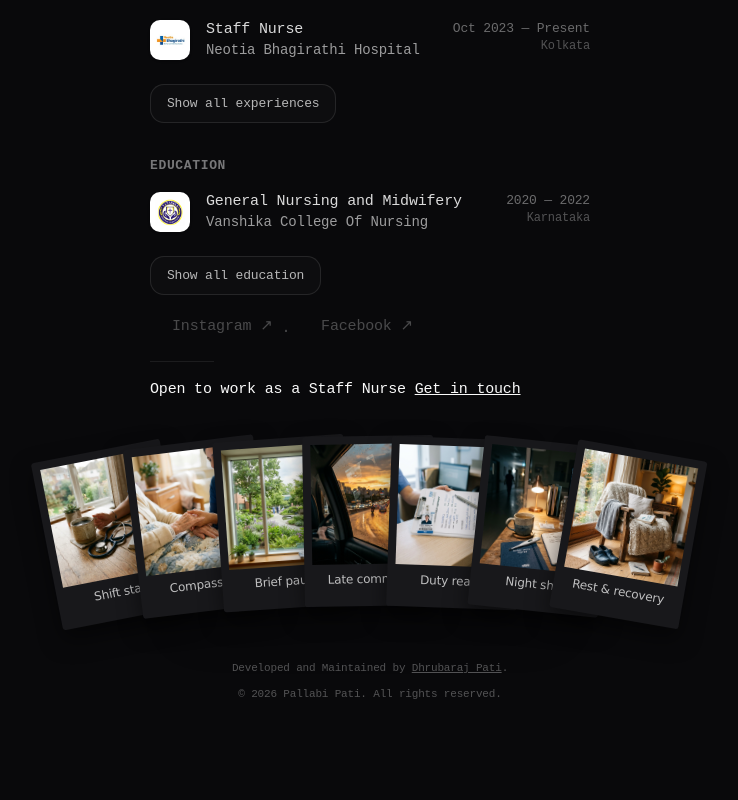
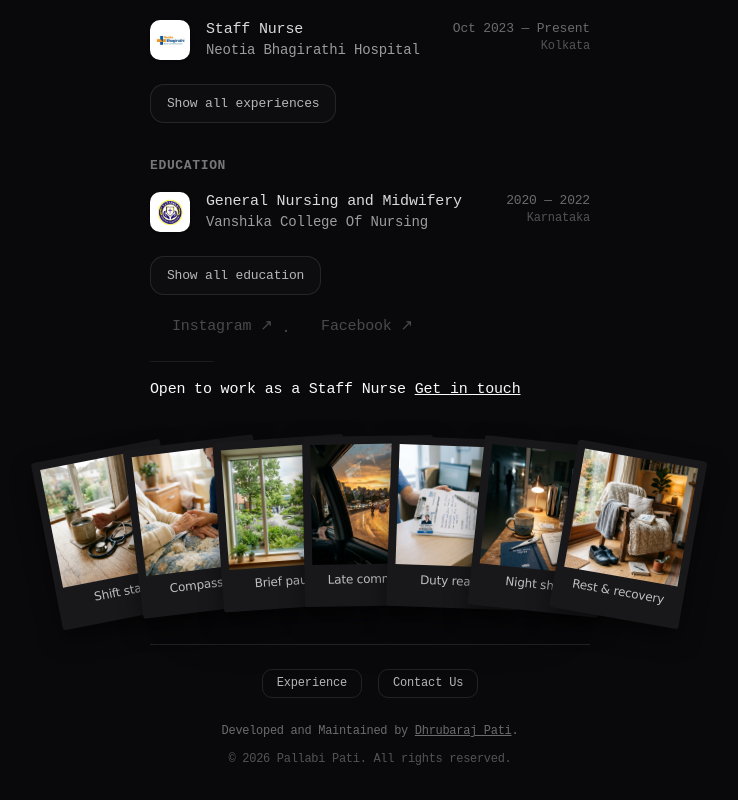
Before and after one commit to codewithdhruba01/PallabiPortfolio, a React (Vite) app: page / in a window 1280 px wide. Shown: the part 750-1550 px from the top of the page, without its empty margins (270-1008 px from the left). Built offline with nearby package versions, Linux system fonts and the light colour scheme; some icons are missing.

Commit message:
feat: implement navigation utility and update footer with interactive navigation buttons

```diff
--- a/src/components/editorial-layout.tsx
+++ b/src/components/editorial-layout.tsx
@@ -35,7 +35,7 @@ export function EditorialPage({
       <main className="grow mx-auto w-full max-w-[1366px] px-6 pt-16 sm:px-8">
         {children}
       </main>
-      <EditorialSection width="compact" className="pb-16">
+      <EditorialSection width="compact" className="pb-4">
         <Footer />
       </EditorialSection>
     </div>
--- a/src/components/footer.tsx
+++ b/src/components/footer.tsx
@@ -1,21 +1,42 @@
+import { navigateTo } from "@/lib/navigation";
+
 export function Footer() {
   return (
-    <footer className="mt-12 pb-8">
-      <p className="text-[11px] text-black/30 dark:text-white/30 text-center">
+    <footer className="mt-8 pb-2 border-t border-black/5 dark:border-white/10 pt-6">
+      <div className="flex flex-col items-center gap-6">
+        <div className="flex flex-wrap justify-center gap-4">
+          <button
+            onClick={() => navigateTo("experience")}
+            className="min-w-[100px] px-3.5 py-1 text-[12px] font-medium text-black/70 dark:text-white/70 border border-black/10 dark:border-white/10 rounded-lg hover:bg-black/5 dark:hover:bg-white/5 transition-all duration-200"
+          >
+            Experience
+          </button>
+          <button
+            onClick={() => navigateTo("contact")}
+            className="min-w-[100px] px-3.5 py-1 text-[12px] font-medium text-black/70 dark:text-white/70 border border-black/10 dark:border-white/10 rounded-lg hover:bg-black/5 dark:hover:bg-white/5 transition-all duration-200"
+          >
+            Contact Us
+          </button>
+        </div>
+
+        <div className="space-y-2">
+          <p className="text-[12px] text-black/40 dark:text-white/40 text-center tracking-tight">
             Developed and Maintained by{" "}
             <a
               href="https://codewithdhruba.in/"
               target="_blank"
               rel="noreferrer"
-          className="underline transition-colors duration-200 hover:text-black/60 dark:hover:text-white/60"
+              className="underline hover:text-black/70 dark:hover:text-white/70 transition-colors"
             >
               Dhrubaraj Pati
             </a>
             .
           </p>
-      <p className="mt-2 text-[11px] text-black/30 dark:text-white/30 text-center">
+          <p className="text-[12px] text-black/30 dark:text-white/30 text-center tracking-tight">
             © {new Date().getFullYear()} Pallabi Pati. All rights reserved.
           </p>
+        </div>
+      </div>
     </footer>
   );
 }
--- /dev/null
+++ b/src/lib/navigation.ts
@@ -0,0 +1,7 @@
+export function navigateTo(view: string) {
+  const path = view === "home" ? "/" : `/${view}`;
+  if (window.location.pathname !== path) {
+    window.history.pushState(null, "", path);
+    window.dispatchEvent(new PopStateEvent("popstate"));
+  }
+}
```
Lines whose indentation alone changed are shown as unchanged.
